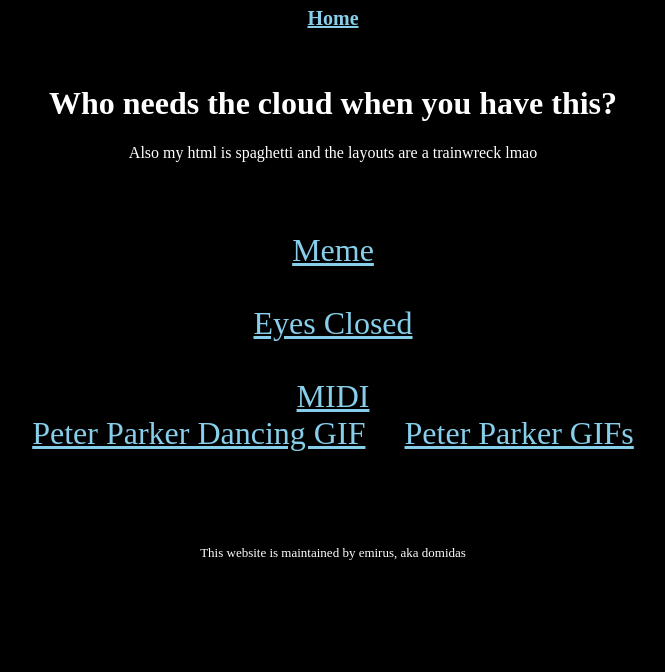
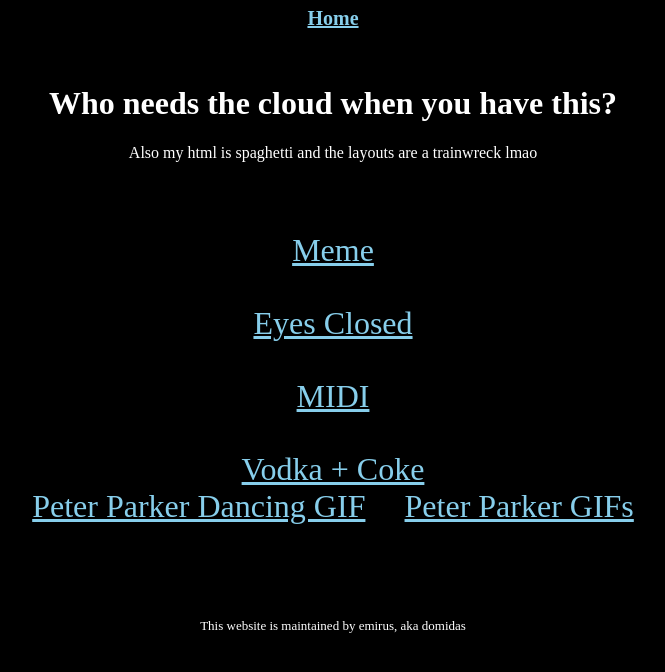
Before and after one commit to domidas/domidas.github.io, a Jekyll site: the page built from whatevs.md, in a window 1280 px wide. Shown: the top 672 px of the page, without its empty margins (307-972 px from the left). Built offline with Jekyll 4.4.1, drawn with Linux system fonts in a browser that asks for light colours; our own code applies the rules of GitHub Pages for plain Markdown files; a script that is not in the unit is left out.

Commit message:
Update whatevs.md

```diff
--- a/whatevs.md
+++ b/whatevs.md
@@ -19,6 +19,10 @@ layout: none
 
     <a href="/random/kst.mp3">MIDI</a>
 
+    <br> <br> <br>
+
+    <a href="/random/afool.mp3">Vodka + Coke</a>
+
     <div class="tenor-gif-embed" data-postid="7463412" data-share-method="host" data-aspect-ratio="1.0" data-width="100%">
 
       <a href="https://tenor.com/view/peter-parker-dancing-gif-7463412">Peter Parker Dancing GIF</a>
```
